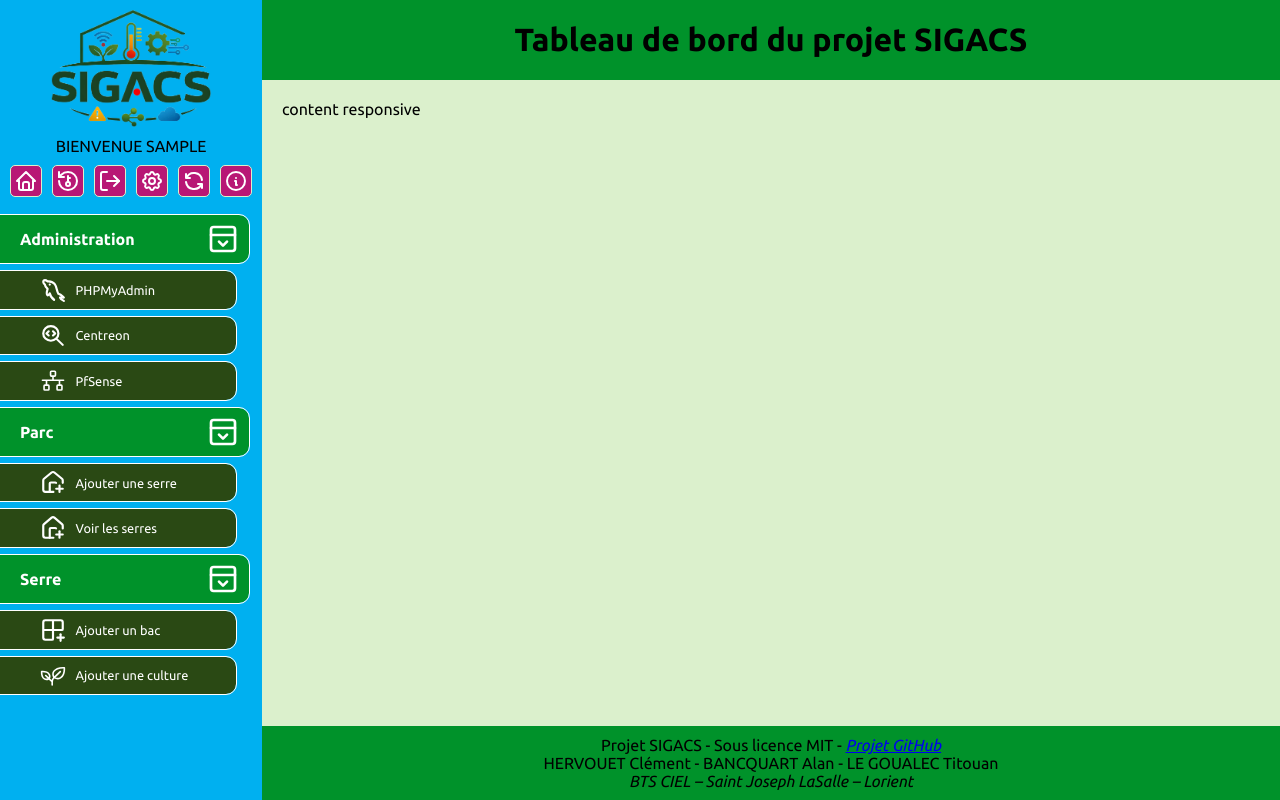
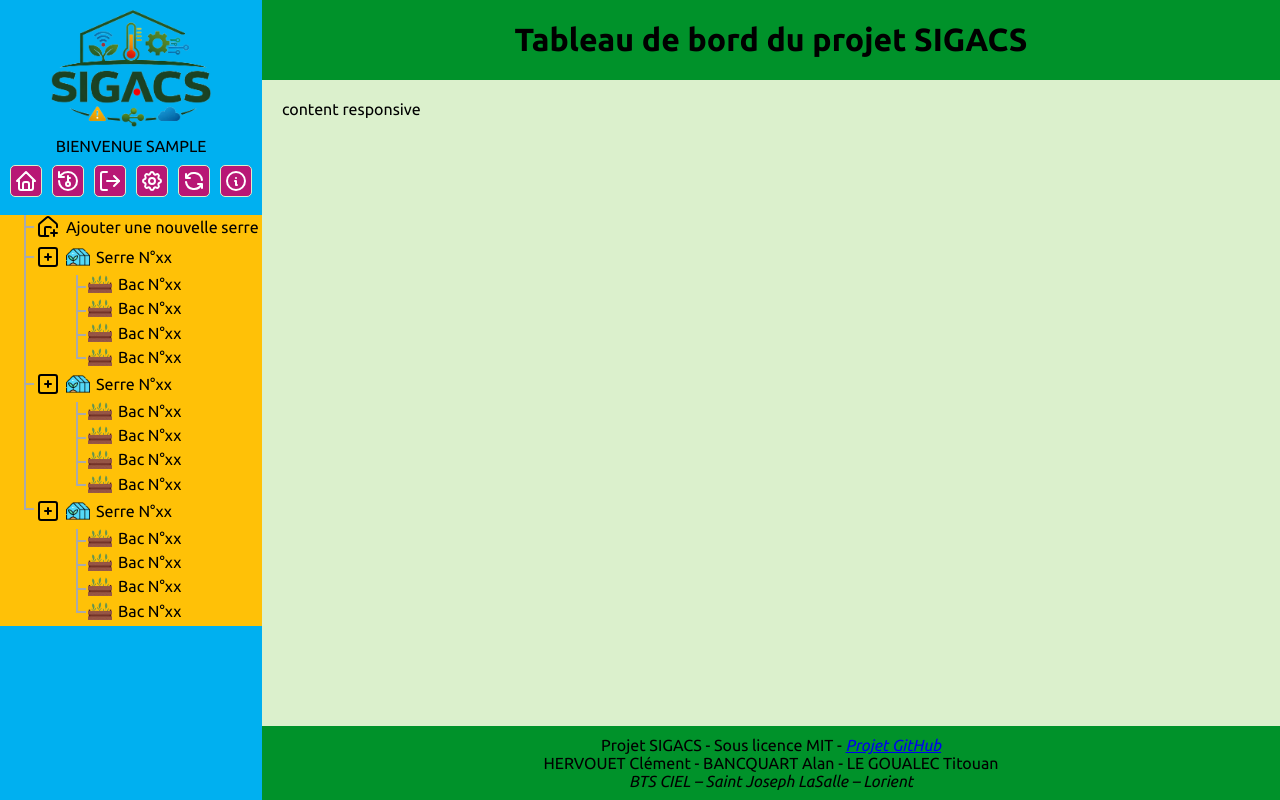
Before and after one commit to clement-hervouet/SIGACS, a PHP site: page /dashboard.php in a window 1280 px wide. Run offline with PHP 8.4, Linux system fonts and the light colour scheme; the visitor is signed in with stand-in values (Sample User, id 1).

Commit message:
UPDATE : navigation tree complété pour avoir les lignes de jonctions

```diff
--- a/web/site/assets/static/css/style.css
+++ b/web/site/assets/static/css/style.css
@@ -126,112 +126,134 @@ body {
             }
         }
     }
+}
+.navigation_tree {
+    background-color: var(--warning-color);
+    width: 100%;
 
-    .utils_block_title {
-        width: 95%;
-        outline: 1px solid white;
-        border-radius: 0 10px 10px 0;
+    ul {
+        list-style: none !important;
+        margin: 0;
+        padding: 0;
+    }
+}
 
-        background-color: var(--primary-color);
+/* ── LEVEL 1: vertical line connecting serre siblings ── */
+.navigation_tree_content > ul {
+    position: relative;
+    margin-left: 1.5em;
+}
 
+.navigation_tree_content > ul > li {
+    position: relative;
+    padding-left: 12px;
+}
+
+/* trunk drawn per li, covers full height including children */
+.navigation_tree_content > ul > li::after {
+    content: '';
+    position: absolute;
+    left: 0;
+    top: 0;
+    bottom: 0;
+    width: 2px;
+    background: #aaa;
+    z-index: 0;
+}
+
+/* last serre: trunk stops at row midpoint */
+.navigation_tree_content > ul > li:last-child::after {
+    bottom: calc(100% - 11px);
+}
+
+/* horizontal branch to each serre */
+.navigation_tree_content > ul > li::before {
+    content: '';
+    position: absolute;
+    left: 0;
+    top: 11px;
+    width: 10px;
+    height: 2px;
+    background: #aaa;
+    z-index: 1;
+}
+
+/* rounded elbow on last serre */
+.navigation_tree_content > ul > li:last-child::before {
+    background: none;
+    height: 11px;
+    top: 0;
+    border-left:   2px solid #aaa;
+    border-bottom: 2px solid #aaa;
+}
+
+/* ── LEVEL 2: vertical line connecting bac children ── */
+.navigation_tree_content > ul > li > ul {
+    position: relative;
+    margin-left: 2.5em;
+}
+
+.navigation_tree_content > ul > li > ul > li {
+    position: relative;
+    padding-left: 12px;
+}
+
+/* trunk drawn per li, covers full height */
+.navigation_tree_content > ul > li > ul > li::after {
+    content: '';
+    position: absolute;
+    left: 0;
+    top: 0;
+    bottom: 0;
+    width: 2px;
+    background: #aaa;
+    z-index: 0;
+}
+
+/* last bac: trunk stops at row midpoint */
+.navigation_tree_content > ul > li > ul > li:last-child::after {
+    bottom: calc(100% - 11px);
+}
+
+/* horizontal branch to each bac */
+.navigation_tree_content > ul > li > ul > li::before {
+    content: '';
+    position: absolute;
+    left: 0;
+    top: 11px;
+    width: 10px;
+    height: 2px;
+    background: #aaa;
+    z-index: 1;
+}
+
+/* rounded elbow on last bac */
+.navigation_tree_content > ul > li > ul > li:last-child::before {
+    background: none;
+    height: 11px;
+    top: 0;
+    border-left:   2px solid #aaa;
+    border-bottom: 2px solid #aaa;
+}
+
+/* ── row layout ── */
+.line {
     display: flex;
     flex-direction: row;
     align-items: center;
-        justify-content: flex-start;
 
-        padding: 8px;
-        padding-right: 10px;
-        padding-left: 20px;
+    padding-bottom: 6px;
+    gap: 6px;
 
-        color: white;
-        font-size: 1em;
-        font-weight: bold;
+    img { width: 1.5em; display: block; }
 
-        transition: ease-in-out 0.2s;
-
-        .utils_block_icon {
-            width: 2em;
-            height: 2em;
-
-            margin-left: auto;
-
-            justify-content: flex-end;
-
-            vertical-align: bottom;
-
-            img {
-                width: 100%;
-                height: 100%;
-
-                filter: invert(1);
-            }
-        }
+    a           { text-decoration: none !important;      color: black; }
+    a:hover     { text-decoration: underline !important; color: black; }
+    a:visited   { text-decoration: none !important;      color: black; }
 }
 
-    .utils_block_title:hover {
-        filter: brightness(1.1);
-        transition: ease-in-out 0.2s;
-    }
 
-    .utils_block_title:click {
-        .utils_block_icon {
-            transform: rotate(-180deg);
-            transition: ease-in-out 0.4s;
-        }
-    }
 
-    .utils_block {
-        width: 90%;
-        outline: 1px solid white;
-        border-radius: 0 10px 10px 0;
-
-        background-color: var(--dark-color);
-
-        display: flex;
-        flex-direction: row;
-        align-items: center;
-        justify-content: flex-start;
-
-        gap: 10px;
-
-        padding: 6px;
-        padding-right: 10px;
-        padding-left: 40px;
-
-        font-size: 0.8em;
-
-        cursor: pointer ;
-
-        transition: ease-in-out 0.2s;
-
-        .utils_block_icon {
-            width: 2em;
-            height: 2em;
-
-            vertical-align: bottom;
-
-            img {
-                width: 100%;
-                height: 100%;
-
-                filter: invert(1);
-            }
-        }
-
-        .utils_block_text {
-            color: white;
-            display: inline-block;
-            vertical-align: middle;
-            line-height: normal;
-        }
-    }
-
-    .utils_block:hover {
-        filter: brightness(2);
-        transition: ease-in-out 0.2s;
-        transform: scale(1.03);
-    }
-}
 
 .content {
     grid-area: 2 / 2 / 3 / 3;
--- a/web/site/dashboard.php
+++ b/web/site/dashboard.php
@@ -37,9 +37,9 @@ if (!isset($_SESSION['loggedin']) && $_SESSION['loggedin'] !== false) {
 			<div class="sidebar_header">
 				<img src="assets/static/logo.png" alt="logo SIGACS">
 
-			<div class="greetings">
-				Bienvenue <?php echo $_SESSION['username']; ?>
-			</div>
+				<div class="greetings">
+					Bienvenue <?php echo $_SESSION['username']; ?>
+				</div>
 
 
 				<div class="utils_menu">
@@ -83,94 +83,121 @@ if (!isset($_SESSION['loggedin']) && $_SESSION['loggedin'] !== false) {
 				</div>
 			</div>
 
-			<div class="utils_block_title">
-				<span>Administration</span>
-				<div class="utils_block_icon">
-					<img src="assets/static/icons/panel-top-open.svg" alt="">
+			<div class="navigation_tree">
+				<!--contenu admin eventuel-->
+				<div class="navigation_tree_content">
+					<ul>
+						<li class="first new_serre">
+							<div class="line">
+								<a class="expander" href="#"><img src="assets/static/icons/navigation_tree/house-plus.svg" alt=""></a>
+								<a class="expander" href="">Ajouter une nouvelle serre</a>
+							</div>
+						</li>
+
+						<li>
+							<div class="line">
+								<a class="expander" href="#"><img src="assets/static/icons/navigation_tree/square-plus.svg" alt=""></a>
+								<a class="expander" href="#"><img src="assets/static/icons/navigation_tree/greenhouse.png" alt=""></a>
+								<a class="expander" href="#">Serre N°xx</a>
+							</div>
+							<ul>
+								<li>
+									<div class="line">
+										<a class="expander" href="#"><img src="assets/static/icons/navigation_tree/planter-box.png" alt=""></a>
+										<a class="expander" href="#">Bac N°xx</a>
+									</div>
+								</li>
+								<li>
+									<div class="line">
+										<a class="expander" href="#"><img src="assets/static/icons/navigation_tree/planter-box.png" alt=""></a>
+										<a class="expander" href="#">Bac N°xx</a>
+									</div>
+								</li>
+								<li>
+									<div class="line">
+										<a class="expander" href="#"><img src="assets/static/icons/navigation_tree/planter-box.png" alt=""></a>
+										<a class="expander" href="#">Bac N°xx</a>
+									</div>
+								</li>
+								<li>
+									<div class="line">
+										<a class="expander" href="#"><img src="assets/static/icons/navigation_tree/planter-box.png" alt=""></a>
+										<a class="expander" href="#">Bac N°xx</a>
+									</div>
+								</li>
+							</ul>
+						</li>
+						<li>
+							<div class="line">
+								<a class="expander" href="#"><img src="assets/static/icons/navigation_tree/square-plus.svg" alt=""></a>
+								<a class="expander" href="#"><img src="assets/static/icons/navigation_tree/greenhouse.png" alt=""></a>
+								<a class="expander" href="#">Serre N°xx</a>
+							</div>
+							<ul>
+								<li>
+									<div class="line">
+										<a class="expander" href="#"><img src="assets/static/icons/navigation_tree/planter-box.png" alt=""></a>
+										<a class="expander" href="#">Bac N°xx</a>
+									</div>
+								</li>
+								<li>
+									<div class="line">
+										<a class="expander" href="#"><img src="assets/static/icons/navigation_tree/planter-box.png" alt=""></a>
+										<a class="expander" href="#">Bac N°xx</a>
+									</div>
+								</li>
+								<li>
+									<div class="line">
+										<a class="expander" href="#"><img src="assets/static/icons/navigation_tree/planter-box.png" alt=""></a>
+										<a class="expander" href="#">Bac N°xx</a>
+									</div>
+								</li>
+								<li>
+									<div class="line">
+										<a class="expander" href="#"><img src="assets/static/icons/navigation_tree/planter-box.png" alt=""></a>
+										<a class="expander" href="#">Bac N°xx</a>
+									</div>
+								</li>
+							</ul>
+						</li>
+						<li>
+							<div class="line">
+								<a class="expander" href="#"><img src="assets/static/icons/navigation_tree/square-plus.svg" alt=""></a>
+								<a class="expander" href="#"><img src="assets/static/icons/navigation_tree/greenhouse.png" alt=""></a>
+								<a class="expander" href="#">Serre N°xx</a>
+							</div>
+							<ul>
+								<li>
+									<div class="line">
+										<a class="expander" href="#"><img src="assets/static/icons/navigation_tree/planter-box.png" alt=""></a>
+										<a class="expander" href="#">Bac N°xx</a>
+									</div>
+								</li>
+								<li>
+									<div class="line">
+										<a class="expander" href="#"><img src="assets/static/icons/navigation_tree/planter-box.png" alt=""></a>
+										<a class="expander" href="#">Bac N°xx</a>
+									</div>
+								</li>
+								<li>
+									<div class="line">
+										<a class="expander" href="#"><img src="assets/static/icons/navigation_tree/planter-box.png" alt=""></a>
+										<a class="expander" href="#">Bac N°xx</a>
+									</div>
+								</li>
+								<li>
+									<div class="line">
+										<a class="expander" href="#"><img src="assets/static/icons/navigation_tree/planter-box.png" alt=""></a>
+										<a class="expander" href="#">Bac N°xx</a>
+									</div>
+								</li>
+							</ul>
+						</li>
+
+
+					</ul>
 				</div>
 			</div>
-
-			<div class="utils_block">
-				<div class="utils_block_icon">
-					<img src="assets/static/icons/brand-mysql.svg" alt="">
-				</div>
-				<div class="utils_block_text">
-					<span>PHPMyAdmin</span>
-				</div>
-			</div>
-
-			<div class="utils_block">
-				<div class="utils_block_icon">
-					<img src="assets/static/icons/zoom-code.svg" alt="">
-				</div>
-				<div class="utils_block_text">
-					<span>Centreon</span>
-				</div>
-			</div>
-
-			<div class="utils_block">
-				<div class="utils_block_icon">
-					<img src="assets/static/icons/network.svg" alt="">
-				</div>
-				<div class="utils_block_text">
-					<span>PfSense</span>
-				</div>
-			</div>
-
-
-
-			<div class="utils_block_title">
-				<span>Parc</span>
-				<div class="utils_block_icon">
-					<img src="assets/static/icons/panel-top-open.svg" alt="">
-				</div>
-			</div>
-
-			<div class="utils_block">
-				<div class="utils_block_icon">
-					<img src="assets/static/icons/house-plus.svg" alt="">
-				</div>
-				<div class="utils_block_text">
-					<span>Ajouter une serre</span>
-				</div>
-			</div>
-
-			<div class="utils_block">
-				<div class="utils_block_icon">
-					<img src="assets/static/icons/house-plus.svg" alt="">
-				</div>
-				<div class="utils_block_text">
-					<span>Voir les serres</span>
-				</div>
-			</div>
-
-
-
-			<div class="utils_block_title">
-				<span>Serre</span>
-				<div class="utils_block_icon">
-					<img src="assets/static/icons/panel-top-open.svg" alt="">
-				</div>
-			</div>
-
-			<div class="utils_block">
-				<div class="utils_block_icon">
-					<img src="assets/static/icons/grid-2x2-plus.svg" alt="">
-				</div>
-				<div class="utils_block_text">
-					<span>Ajouter un bac</span>
-				</div>
-			</div>
-
-			<div class="utils_block">
-				<div class="utils_block_icon">
-					<img src="assets/static/icons/plant.svg" alt="">
-				</div>
-				<div class="utils_block_text">
-					<span>Ajouter une culture</span>
-				</div>
-			</div>
-
 
         </div>
 
```
Also changed, not shown: web/site/assets/static/icons/navigation_tree/greenhouse.png (added), web/site/assets/static/icons/navigation_tree/grid-2x2-plus.svg (renamed from web/site/assets/static/icons/grid-2x2-plus.svg), web/site/assets/static/icons/navigation_tree/house-plus.svg (renamed from web/site/assets/static/icons/house-plus.svg), web/site/assets/static/icons/navigation_tree/panel-top-open.svg (renamed from web/site/assets/static/icons/panel-top-open.svg), web/site/assets/static/icons/navigation_tree/planter-box.png (added), web/site/assets/static/icons/navigation_tree/square-minus.svg (renamed from web/site/assets/static/icons/square-minus.svg), web/site/assets/static/icons/navigation_tree/square-plus.svg (renamed from web/site/assets/static/icons/square-plus.svg). Lines whose indentation alone changed are shown as unchanged.
